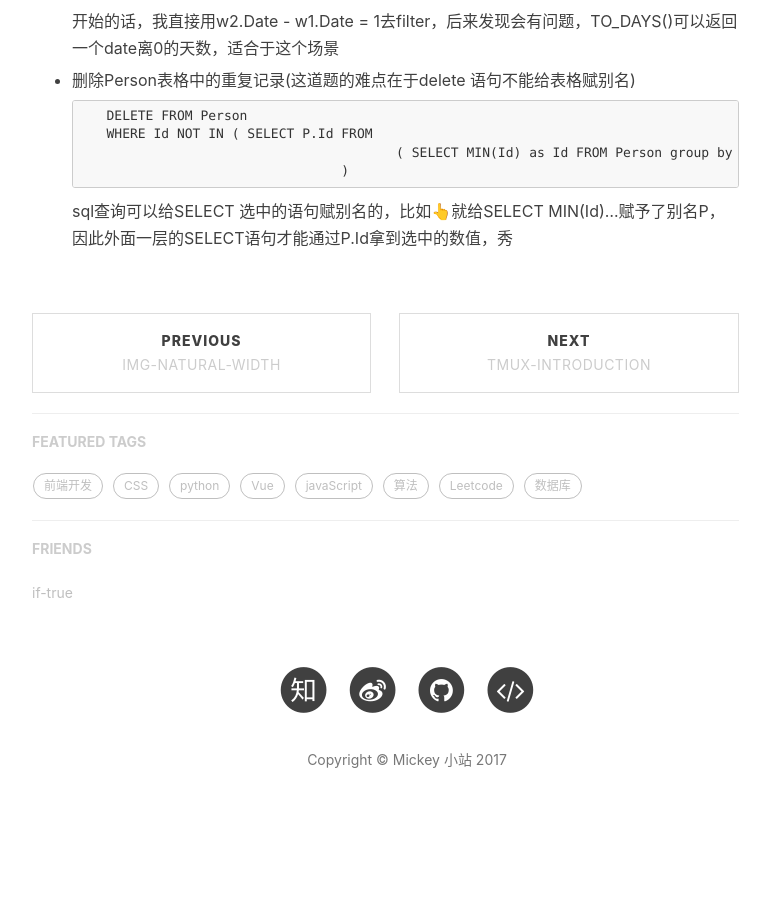
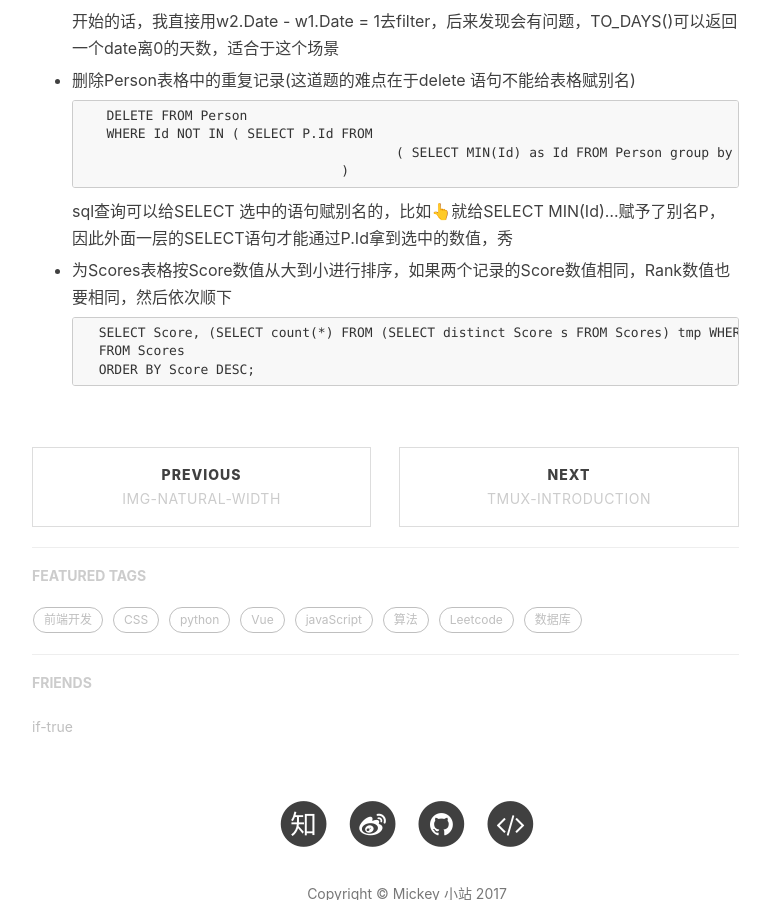
Before and after one commit to mickey0524/mickey0524.github.io, a Jekyll site: the page built from _posts/2017-11-13-superior-db-statement.md, in a window 1280 px wide and 900 px high, scrolled down 1380 px. Shown: the whole window, without its empty margins (233-1003 px from the left). Built offline with Jekyll 4.4.1, drawn with Linux system fonts in a browser that asks for light colours; nearby versions of some CDN libraries; comment, search, counter and statistics services are not loaded; before the commit the page ends 2244 px from its top, so only the background shows below that.

Commit message:
feat(db): 增加优秀的db写法

````diff
--- a/_posts/2017-11-13-superior-db-statement.md
+++ b/_posts/2017-11-13-superior-db-statement.md
@@ -71,3 +71,11 @@
 	 ```
 
 	 sql查询可以给SELECT 选中的语句赋别名的，比如👆就给SELECT MIN(Id)...赋予了别名P，因此外面一层的SELECT语句才能通过P.Id拿到选中的数值，秀
+
+* 为Scores表格按Score数值从大到小进行排序，如果两个记录的Score数值相同，Rank数值也要相同，然后依次顺下
+
+	```
+	SELECT Score, (SELECT count(*) FROM (SELECT distinct Score s FROM Scores) tmp WHERE s >= Score) AS Rank
+	FROM Scores
+	ORDER BY Score DESC;
+	```
````
